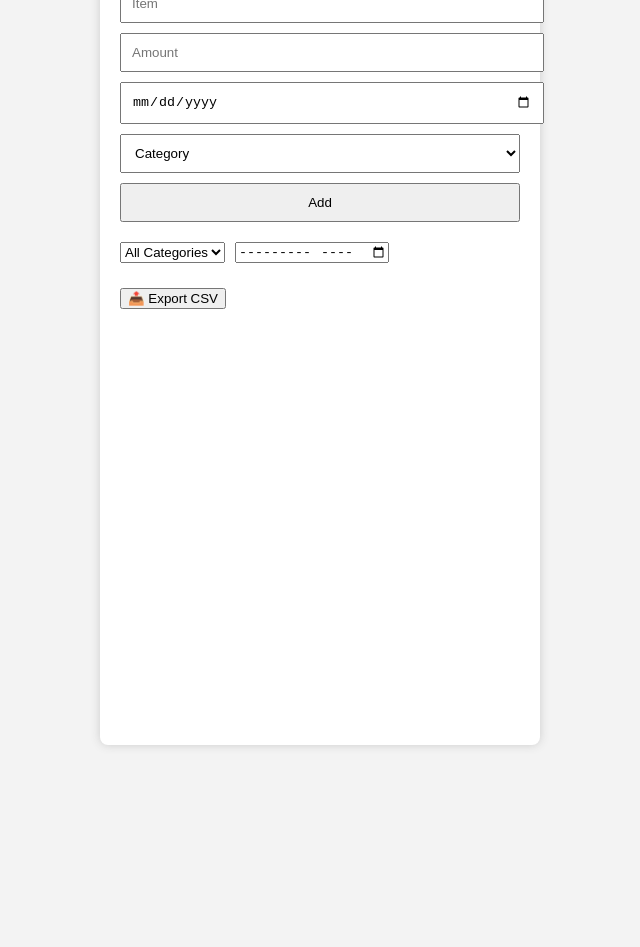
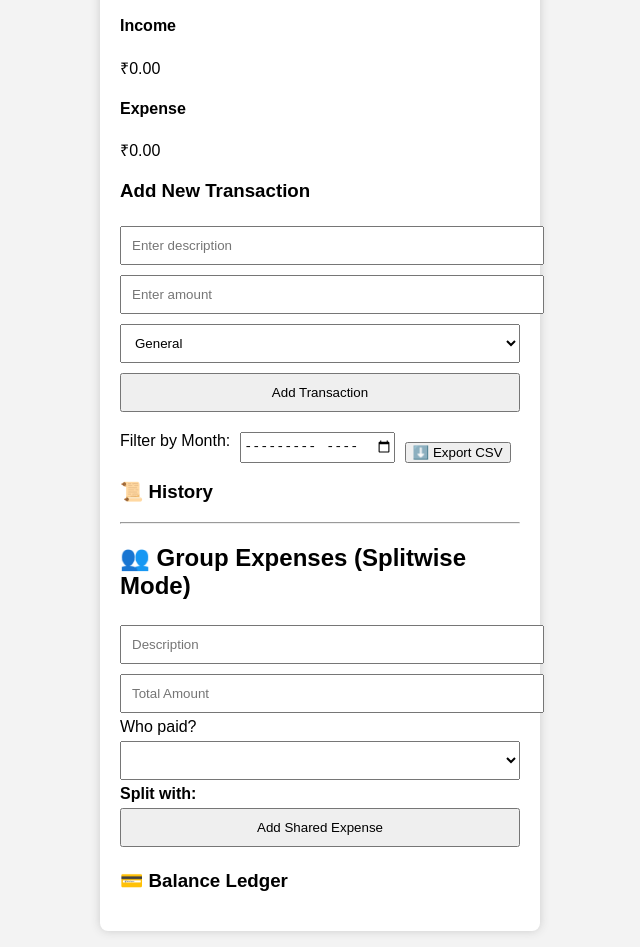
Before and after one commit to SachinRanghar03/Budget-buddy, a plain HTML site: page index.html in a window 1280 px wide. Shown: the part 291-1238 px from the top of the page, without its empty margins (320-960 px from the left). Before the commit the page ends 1076 px from the top, so only its background shows below. Drawn offline with nearby package versions, Linux system fonts and the light colour scheme.

Commit message:
index.html

```diff
--- a/index.html
+++ b/index.html
@@ -3,59 +3,84 @@
 <head>
   <meta charset="UTF-8" />
   <meta name="viewport" content="width=device-width, initial-scale=1.0"/>
-  <title>BudgetBuddy</title>
+  <title>💸 BudgetBuddy - Expense & Group Split Tracker</title>
   <link rel="stylesheet" href="style.css" />
 </head>
 <body>
+
   <div class="container">
+    <div class="toggle-container">
+      <label class="switch">
+        <input type="checkbox" id="themeToggle" />
+        <span class="slider round"></span>
+      </label>
+    </div>
+
     <h1>💰 BudgetBuddy</h1>
 
     <div class="balance">
-      <h2>Balance: ₹<span id="balance">0</span></h2>
+      <h3>Your Balance</h3>
+      <h2>₹<span id="balance">0.00</span></h2>
     </div>
 
-    <div class="summary">
-      <div>Income: ₹<span id="income">0</span></div>
-      <div>Expense: ₹<span id="expense">0</span></div>
+    <div class="inc-exp-container">
+      <div>
+        <h4>Income</h4>
+        <p id="income" class="money plus">₹0.00</p>
+      </div>
+      <div>
+        <h4>Expense</h4>
+        <p id="expense" class="money minus">₹0.00</p>
+      </div>
     </div>
 
-    <form id="transaction-form">
-      <input type="text" id="text" placeholder="Item" required />
-      <input type="number" id="amount" placeholder="Amount" required />
-      <input type="date" id="date" required />
-      <select id="category" required>
-        <option value="">Category</option>
+    <h3>Add New Transaction</h3>
+    <form id="form">
+      <input type="text" id="text" placeholder="Enter description" required />
+      <input type="number" id="amount" placeholder="Enter amount" required />
+
+      <select id="category">
+        <option value="General">General</option>
+        <option value="Salary">Salary</option>
         <option value="Food">Food</option>
-        <option value="Salary">Salary</option>
+        <option value="Transport">Transport</option>
         <option value="Shopping">Shopping</option>
-        <option value="Rent">Rent</option>
-        <option value="Others">Others</option>
       </select>
-      <button type="submit">Add</button>
+
+      <button type="submit">Add Transaction</button>
     </form>
 
     <div class="filter">
-      <select id="filter-category">
-        <option value="">All Categories</option>
-        <option value="Food">Food</option>
-        <option value="Salary">Salary</option>
-        <option value="Shopping">Shopping</option>
-        <option value="Rent">Rent</option>
-        <option value="Others">Others</option>
-      </select>
-      <input type="month" id="filter-month" />
+      <label for="monthFilter">Filter by Month:</label>
+      <input type="month" id="monthFilter" />
+      <button onclick="exportToCSV()">⬇️ Export CSV</button>
     </div>
 
-    <button onclick="exportCSV()">📤 Export CSV</button>
+    <h3>📜 History</h3>
+    <ul class="transactions" id="list"></ul>
 
-    <ul id="list" class="transactions"></ul>
+    <hr />
+    <h2>👥 Group Expenses (Splitwise Mode)</h2>
 
-    <canvas id="chart" width="300" height="300"></canvas>
+    <form id="shared-expense-form">
+      <input type="text" id="shared-desc" placeholder="Description" required />
+      <input type="number" id="shared-amount" placeholder="Total Amount" required />
+
+      <label for="payer">Who paid?</label>
+      <select id="payer" required></select>
+
+      <div id="split-members"><strong>Split with:</strong></div>
+
+      <button type="submit">Add Shared Expense</button>
+    </form>
+
+    <h3>💳 Balance Ledger</h3>
+    <ul id="ledger-list"></ul>
   </div>
 
-  <script src="https://cdn.jsdelivr.net/npm/chart.js"></script>
-  <script src="utils.js"></script>
-  <script src="chart.js"></script>
+  <!-- Scripts -->
   <script src="script.js"></script>
+  <script src="utils/export.js"></script>
+  <script src="splitwise.js"></script>
 </body>
 </html>
```
